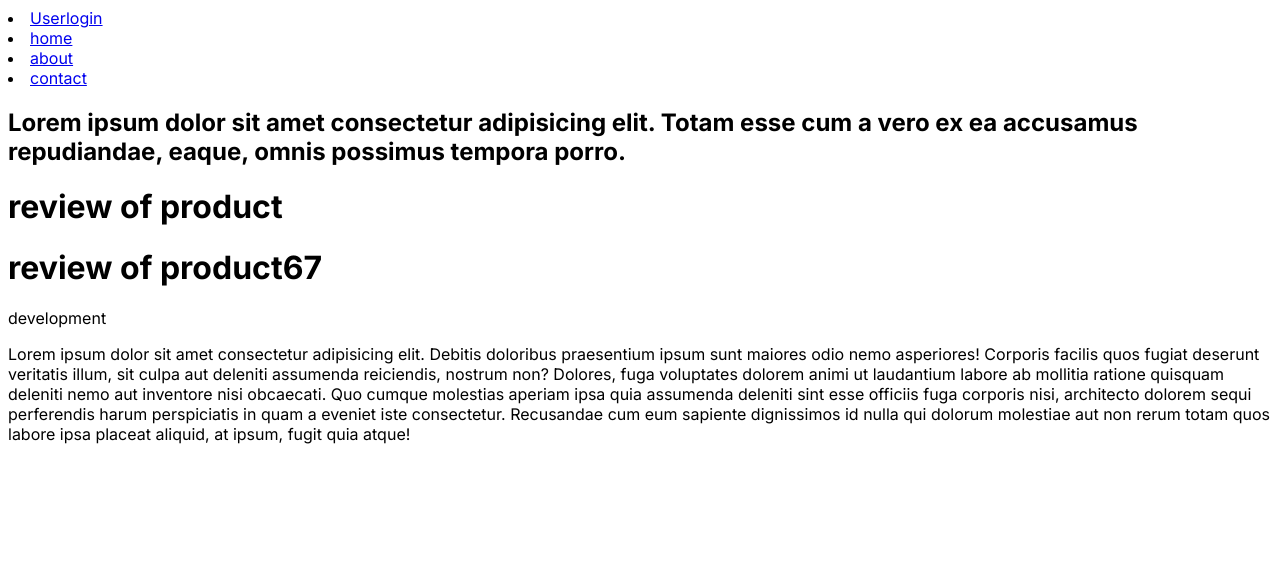
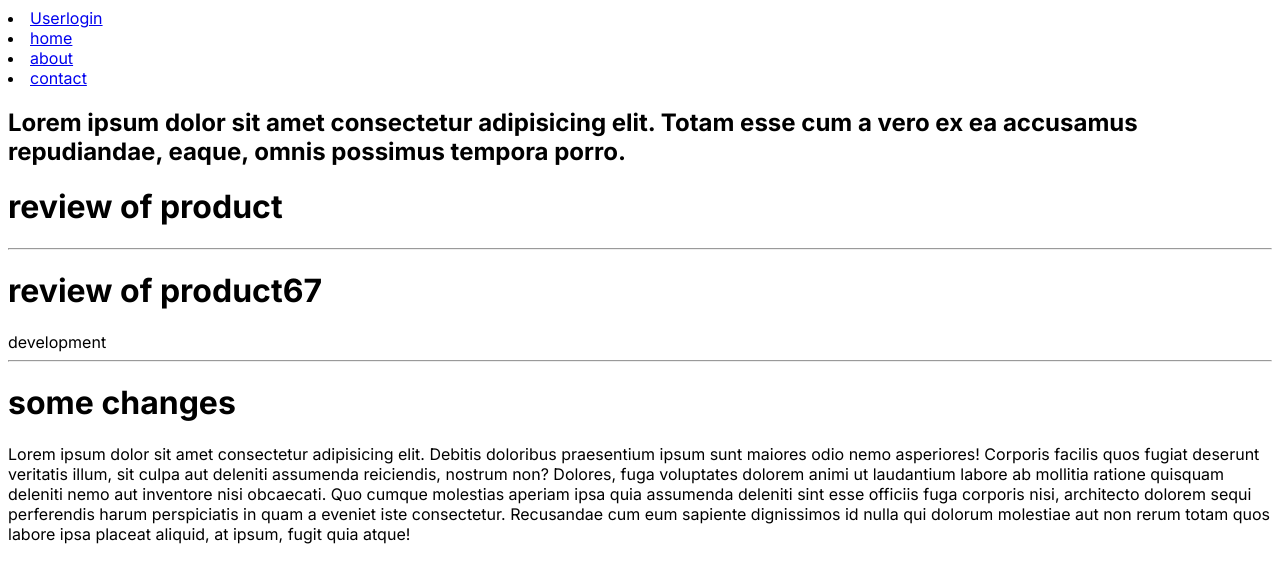
Before and after one commit to binarydata123/Task, a Next.js app in the folder role/: page /product/1/reviews in a window 1280 px wide. Shown: the top 582 px of the page. Built offline with nearby package versions, Linux system fonts and the light colour scheme.

Commit message:
add hr tag

```diff
--- a/role/app/product/[productId]/reviews/page.tsx
+++ b/role/app/product/[productId]/reviews/page.tsx
@@ -4,8 +4,12 @@ function page() {
   return (
     <div>
       <h1 >review of product</h1>
+      <hr />
       <h1 >review of product67</h1>development
+      <hr />
+      <h1>some changes</h1>
       <p>Lorem ipsum dolor sit amet consectetur adipisicing elit. Debitis doloribus praesentium ipsum sunt maiores odio nemo asperiores! Corporis facilis quos fugiat deserunt veritatis illum, sit culpa aut deleniti assumenda reiciendis, nostrum non? Dolores, fuga voluptates dolorem animi ut laudantium labore ab mollitia ratione quisquam deleniti nemo aut inventore nisi obcaecati. Quo cumque molestias aperiam ipsa quia assumenda deleniti sint esse officiis fuga corporis nisi, architecto dolorem sequi perferendis harum perspiciatis in quam a eveniet iste consectetur. Recusandae cum eum sapiente dignissimos id nulla qui dolorum molestiae aut non rerum totam quos labore ipsa placeat aliquid, at ipsum, fugit quia atque!</p>
+
     </div>
   )
 }
```
